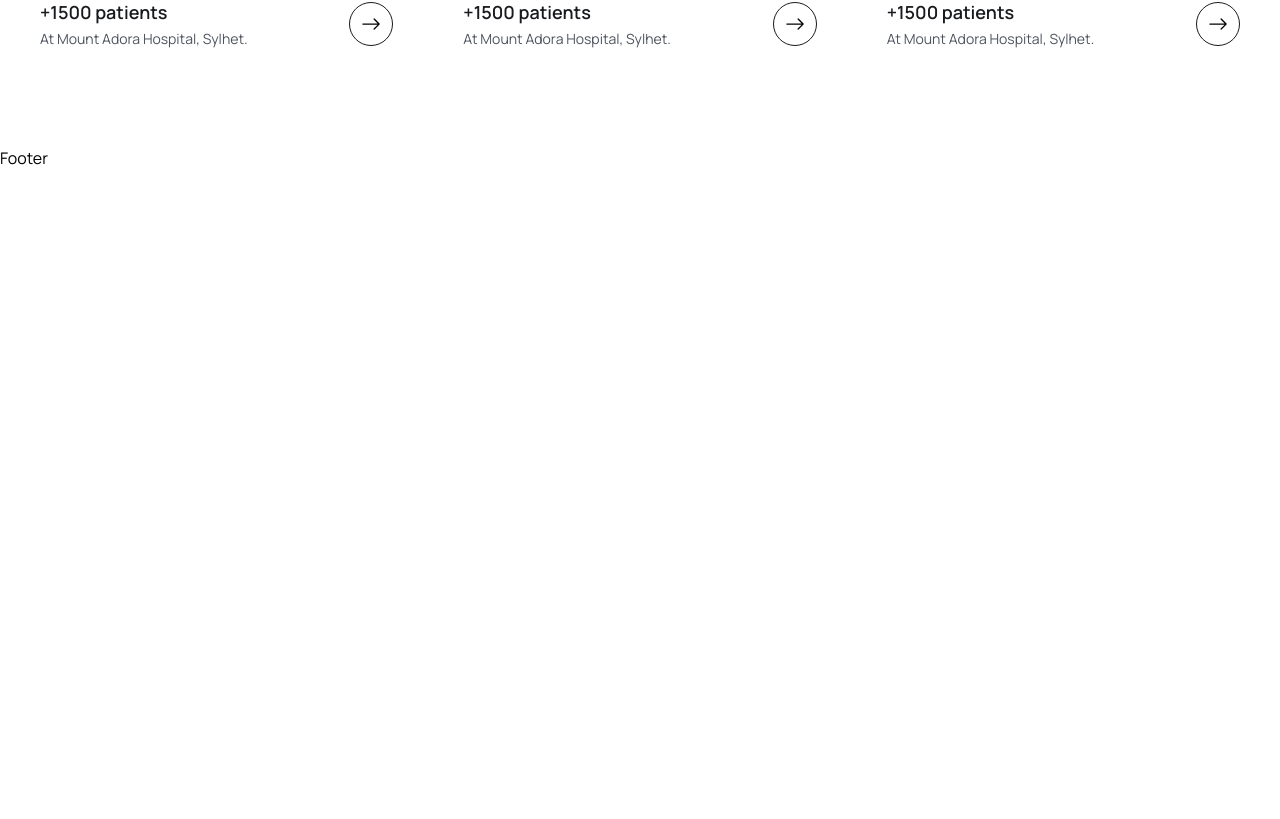
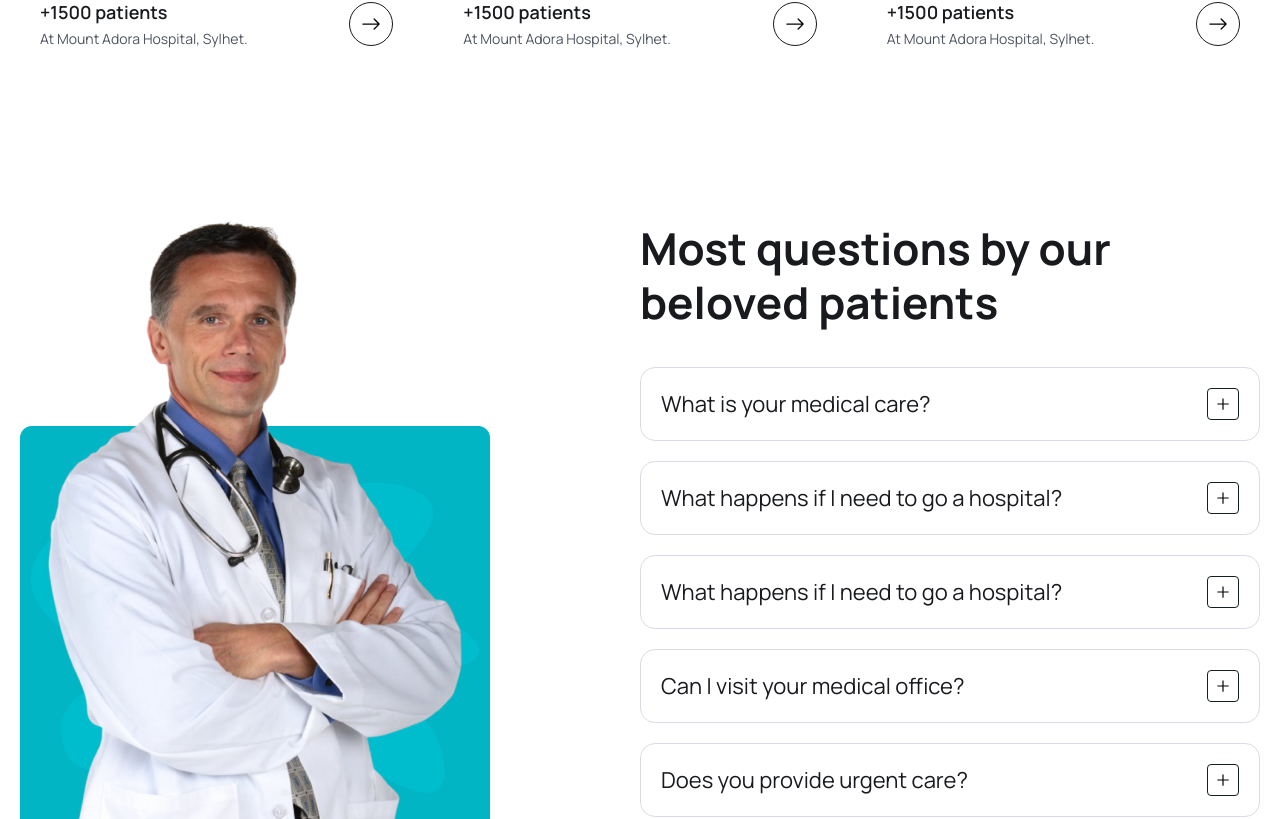
Before and after one commit to divyansh369/Medicare-Booking, a React (Vite) app in the folder frontend/: page / in a window 1280 px wide. Shown: the part 4661-5480 px from the top of the page. Before the commit the page ends 4831 px from the top, so only its background shows below. Built offline with nearby package versions, Linux system fonts and the light colour scheme.

Commit message:
Faq Section

```diff
--- /dev/null
+++ b/frontend/src/components/Faq/FaqItem.jsx
@@ -0,0 +1,42 @@
+import React from "react";
+import { useState } from "react";
+
+import { AiOutlineMinus, AiOutlinePlus } from "react-icons/ai";
+
+const FaqItem = ({ item }) => {
+  const [isOpen, setIsOpen] = useState(false);
+
+  const toggleAccordion = () => {
+    setIsOpen(!isOpen);
+  };
+
+  return (
+    <div className="p-3 lg:p-5 rounded-[15px] border border-solid border-[#D9DCE2] mb-5 cursor-pointer">
+      <div
+        className="flex items-center justify-between gap-5"
+        onClick={toggleAccordion}
+      >
+        <h4 className="text-[16px] leading-7 lg:text-[22px] lg:leading-8 text-headingColor">
+          {item.question}
+        </h4>
+        <div
+          className={`${
+            isOpen && "bg-primaryColor text-white border-none"
+          } w-7 h-7 lg:w-8 lg:h-8 border border-solid border-[#141F21] rounded flex items-center justify-center`}
+        >
+          {isOpen ? <AiOutlineMinus /> : <AiOutlinePlus />}
+        </div>
+      </div>
+
+      {isOpen && (
+        <div className="mt-4">
+          <p className="text-[14px] leading-6 lg:text-[16px] lg:leading-7 font-[400] text-textColor">
+            {item.content}
+          </p>
+        </div>
+      )}
+    </div>
+  );
+};
+
+export default FaqItem;
--- /dev/null
+++ b/frontend/src/components/Faq/FaqList.jsx
@@ -0,0 +1,16 @@
+import React from 'react'
+import {faqs} from './../../assets/data/faqs'
+import FaqItem from './FaqItem'
+
+
+const FaqList = () => {
+  return (
+    <ul className='mt-[38px]'>
+        {faqs.map((item,index) => (
+            <FaqItem item={item} key={index}/>
+        ))}
+    </ul>
+  )
+}
+
+export default FaqList
--- a/frontend/src/pages/Home.jsx
+++ b/frontend/src/pages/Home.jsx
@@ -8,11 +8,13 @@
 import featureImg from "../assets/images/feature-img.png";
 import videoIcon from "../assets/images/video-icon.png";
 import avatarIcon from "../assets/images/avatar-icon.png";
+import faqImg from "../assets/images/faq-img.png";
 import { Link } from "react-router-dom";
 import { BsArrowRight } from "react-icons/bs";
 import About from "../components/About/About";
 import ServiceList from "../components/Services/ServiceList";
 import DoctorList from "../components/Doctors/DoctorList";
+import FaqList from "../components/Faq/FaqList";
 
 const Home = () => {
   return (
@@ -81,7 +83,6 @@
           </div>
         </div>
       </section>
-
       {/* =======hero section end ======== */}
 
       <section>
@@ -172,7 +173,6 @@
       <About />
 
       {/* ============== services section ================ */}
-
       <section>
         <div className="container">
           <div className="xl:w-[470px] mx-auto">
@@ -186,11 +186,9 @@
           <ServiceList />
         </div>
       </section>
-
       {/* ============== services section end ================ */}
 
       {/* =========== feature section ================= */}
-
       <section>
         <div className="container">
           <div className="flex items-center justify-between flex-col lg:flex-row">
@@ -254,6 +252,7 @@
       </section>
       {/* =========== feature section end ================= */}
 
+
       {/* =========== our great doctors section end ================= */}
       <section>
         <div className="container">
@@ -269,8 +268,29 @@
 
         </div>
       </section>
+      {/* =========== our great doctors section end ================= */}
 
-      {/* =========== our great doctors section end ================= */}
+      {/* ============= faq section ================= */}
+      <section>
+        <div className="container">
+          <div className="flex justify-between gap-[50px] lg:gap-0">
+            <div className="w-1/2 hidden md:block">
+              <img src={faqImg} alt="" />
+            </div>
+
+            <div className="w-full md:w-1/2">
+              <h2 className="heading">Most questions by our beloved patients</h2>
+              <FaqList/>
+            </div>
+
+          </div>
+        </div>
+      </section>
+
+      {/* ============= faq section end ================= */}
+
+
+
     </>
   );
 };
```
